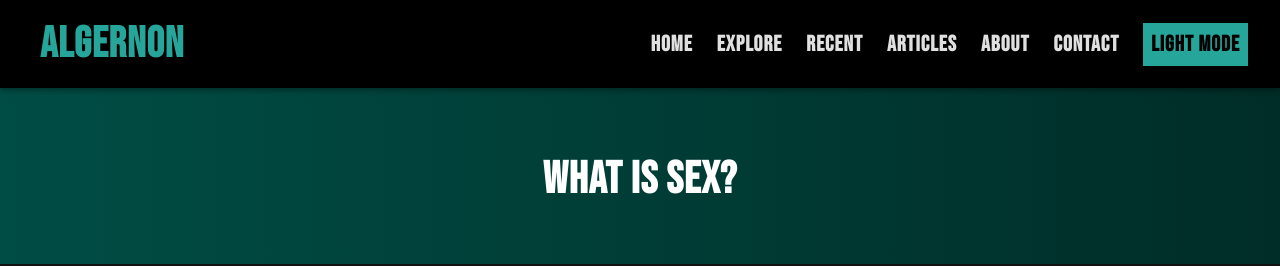
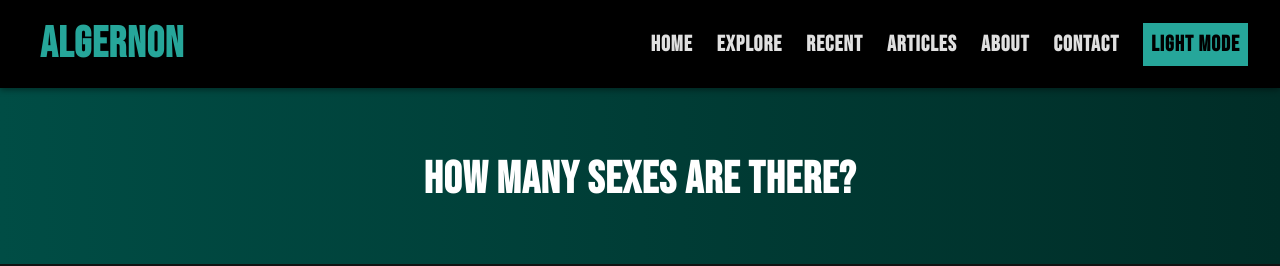
Before and after one commit to Tuagri/ALGERNON, a plain HTML site: page gender.html in a window 1280 px wide. Shown: the top 266 px of the page. Drawn offline with Linux system fonts and the light colour scheme.

Commit message:
Update gender.html

```diff
--- a/gender.html
+++ b/gender.html
@@ -401,7 +401,7 @@
   </header>
 
  <section class="hero-banner">
-    <h1>What is sex?</h1>
+    <h1>How Many Sexes Are There?</h1>
   </section>
 
   <main class="article-container">
```
